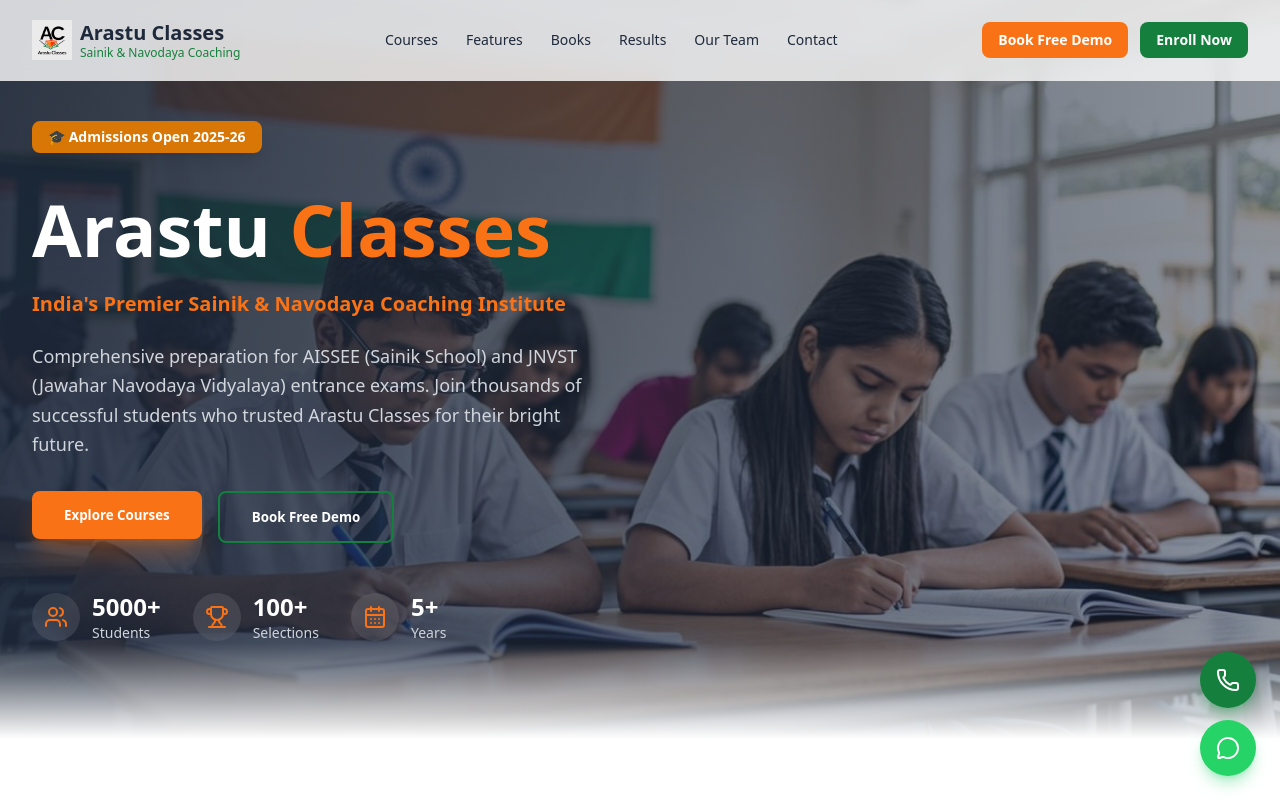
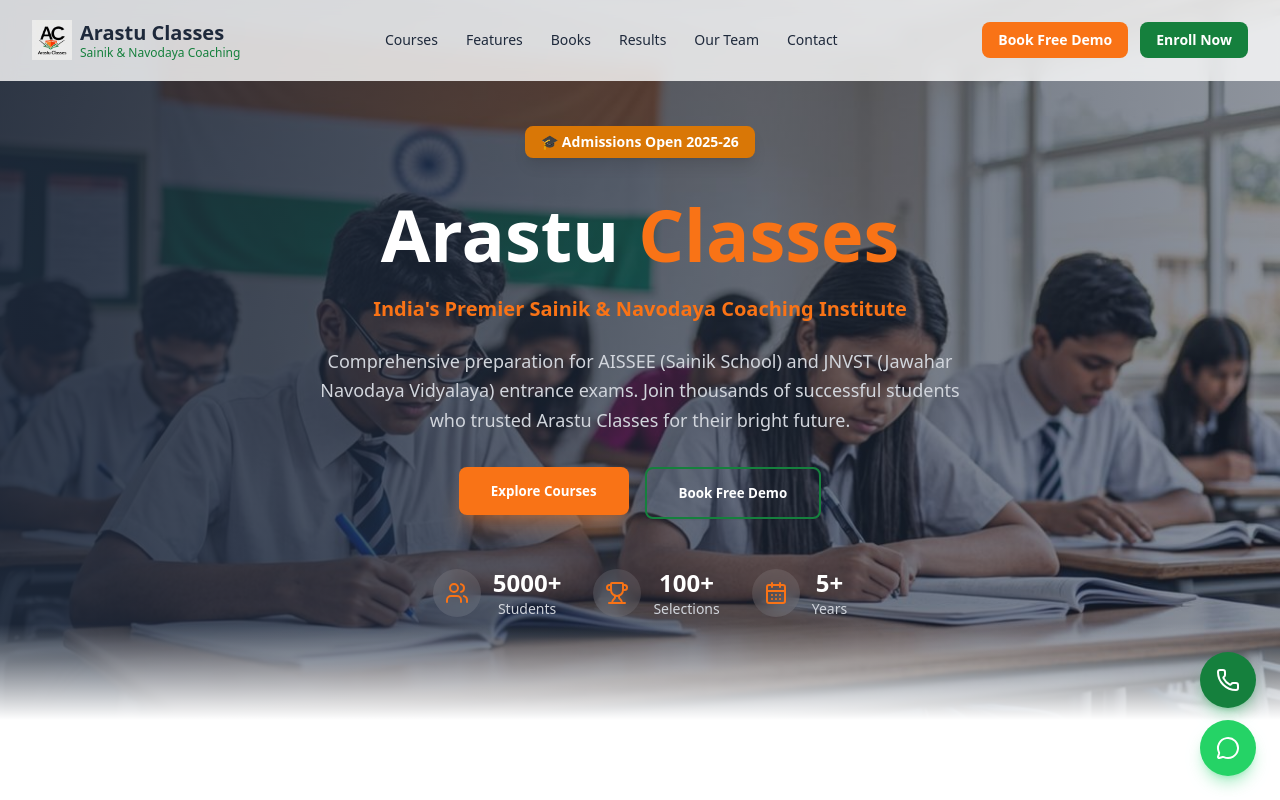
Before and after one commit to Rishabh-Singh000/Arastu-Classes, a Next.js app: page / in a window 1280 px wide. Shown: the top 800 px of the page. Built offline with nearby package versions, Linux system fonts and the light colour scheme.

Commit message:
8a6b7dca-c9bc-4eb1-b3f3-1aa4c59b8d5d

```diff
--- a/src/components/hero-section.tsx
+++ b/src/components/hero-section.tsx
@@ -29,11 +29,11 @@
 
       {/* Content */}
       <div className="relative z-10 max-w-7xl mx-auto px-4 sm:px-6 lg:px-8 w-full">
-        <div className="max-w-3xl mx-auto md:mx-0 text-center md:text-left">
+        <div className="max-w-3xl mx-auto text-center">
           {/* Floating Badge */}
           <motion.div
-            initial={{ opacity: 0, x: -50 }}
-            animate={{ opacity: 1, x: 0 }}
+            initial={{ opacity: 0, y: -20 }}
+            animate={{ opacity: 1, y: 0 }}
             transition={{ duration: 0.6, delay: 0.2 }}
             className="mb-6"
           >
@@ -68,7 +68,7 @@
             initial={{ opacity: 0, y: 30 }}
             animate={{ opacity: 1, y: 0 }}
             transition={{ duration: 0.7, delay: 0.7 }}
-            className="text-sm sm:text-base md:text-lg text-gray-300 mb-8 max-w-full md:max-w-xl leading-relaxed mx-auto md:mx-0"
+            className="text-sm sm:text-base md:text-lg text-gray-300 mb-8 max-w-2xl mx-auto leading-relaxed"
           >
             Comprehensive preparation for AISSEE (Sainik School) and JNVST (Jawahar
             Navodaya Vidyalaya) entrance exams. Join thousands of successful students
@@ -80,7 +80,7 @@
             initial={{ opacity: 0, y: 30 }}
             animate={{ opacity: 1, y: 0 }}
             transition={{ duration: 0.7, delay: 0.9 }}
-            className="flex flex-col gap-3 sm:flex-row sm:flex-wrap sm:gap-4 mb-10 md:mb-12 w-full sm:w-auto"
+            className="flex flex-col gap-3 sm:flex-row sm:flex-wrap sm:justify-center sm:gap-4 mb-10 md:mb-12 w-full sm:w-auto"
           >
             <a href="#courses" className="w-full sm:w-auto">
               <Button
@@ -106,10 +106,10 @@
             initial={{ opacity: 0, y: 30 }}
             animate={{ opacity: 1, y: 0 }}
             transition={{ duration: 0.7, delay: 1.1 }}
-            className="grid grid-cols-3 gap-3 sm:gap-4 md:flex md:gap-8 text-center md:text-left"
+            className="grid grid-cols-3 gap-3 sm:gap-4 md:flex md:justify-center md:gap-8 text-center"
           >
             {trustBadges.map((badge, index) => (
-              <div key={index} className="flex items-center gap-2 sm:gap-3 justify-center md:justify-start">
+              <div key={index} className="flex items-center gap-2 sm:gap-3 justify-center">
                 <div className="w-10 h-10 sm:w-12 sm:h-12 rounded-full bg-white/10 backdrop-blur-sm flex items-center justify-center shrink-0">
                   <badge.icon className="size-5 sm:size-6 text-arastu-orange" />
                 </div>
```
